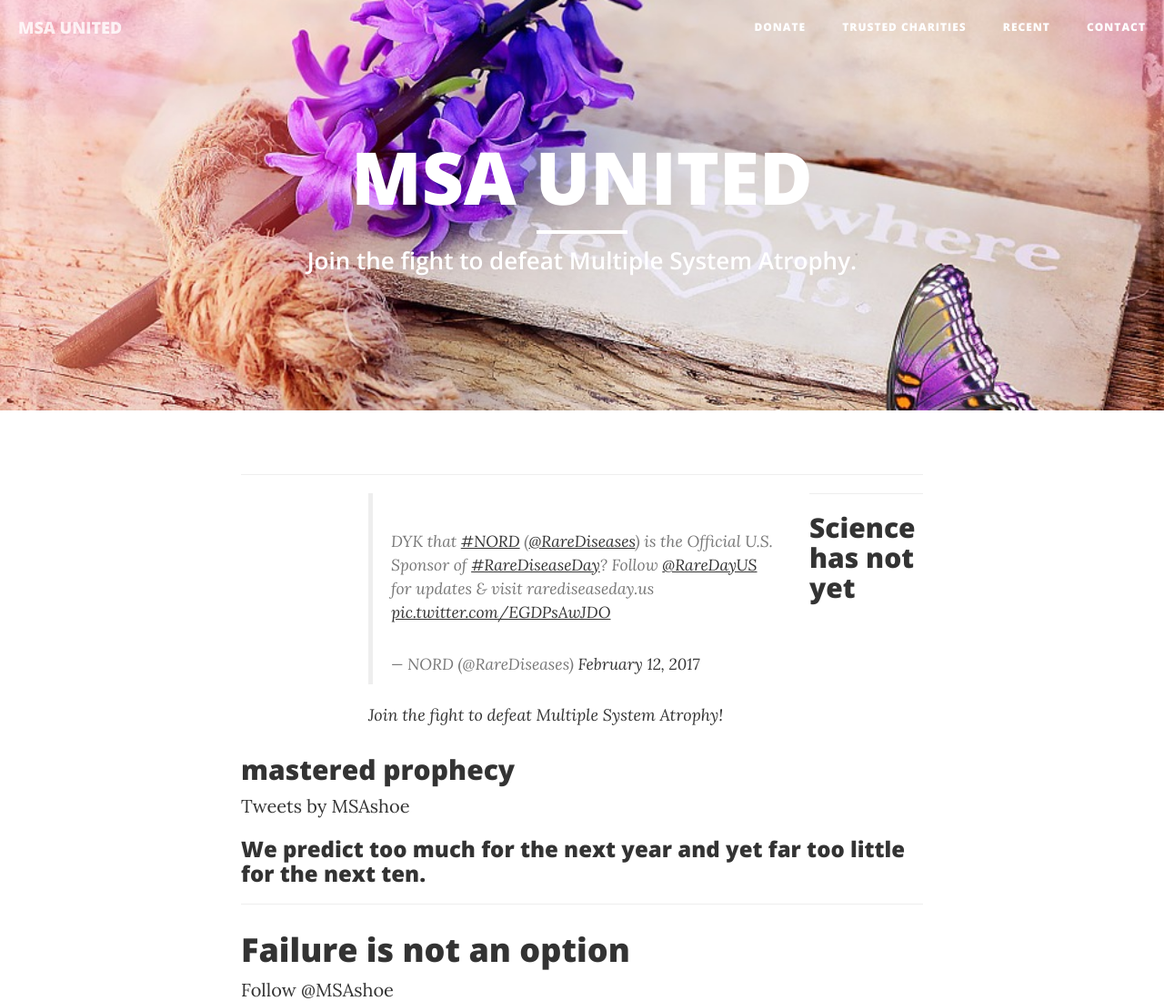
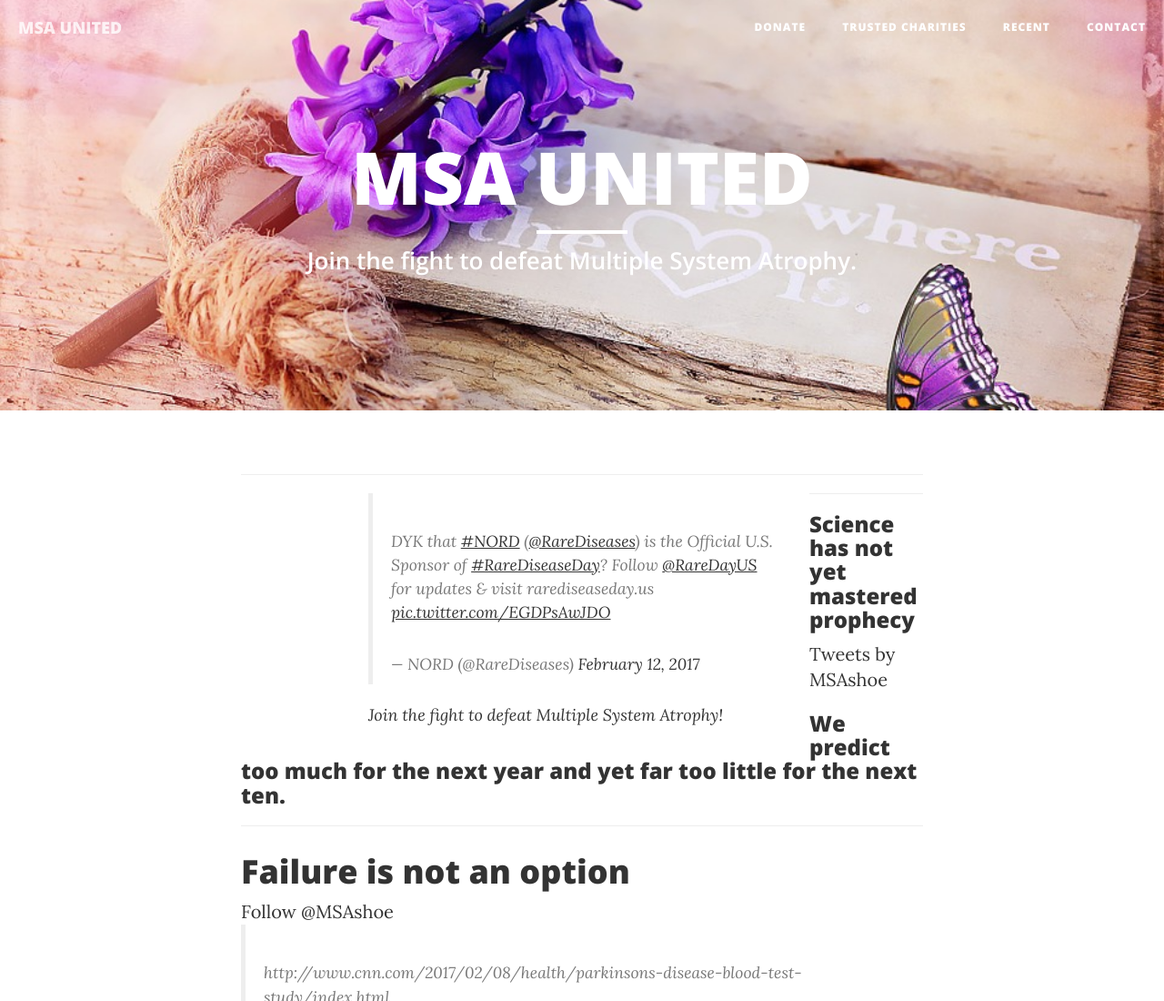
Before and after one commit to bobbidigi/msa-awareness, a website: page index.html in a window 1280 px wide. Shown: the top 1100 px of the page at 91% size. Drawn offline with nearby package versions, Linux system fonts and the light colour scheme.

Commit message:
bug prophecy

```diff
--- a/index.html
+++ b/index.html
@@ -116,11 +116,11 @@
                 <hr>
                 <div class="post-preview">
                     <a href="post.html">
-                        <h2 class="post-title">
+                        <h3 class="post-title">
                            <a href="https://msashoe.org/donate/">
                             Science has not yet mastered prophecy
 													</a>
-                        </h2>
+                        </h3>
                     </a>
                     <a class="twitter-timeline" data-width="700" data-height="250" data-link-color="#981CEB" data-chrome="noheader" href="https://twitter.com/MSAshoe">Tweets by MSAshoe</a> <script async src="//platform.twitter.com/widgets.js" charset="utf-8"></script>
                         <h3 class="post-subtitle">
```
